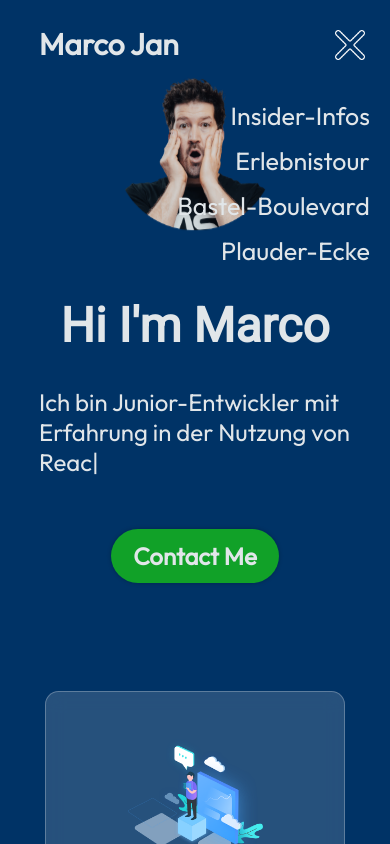
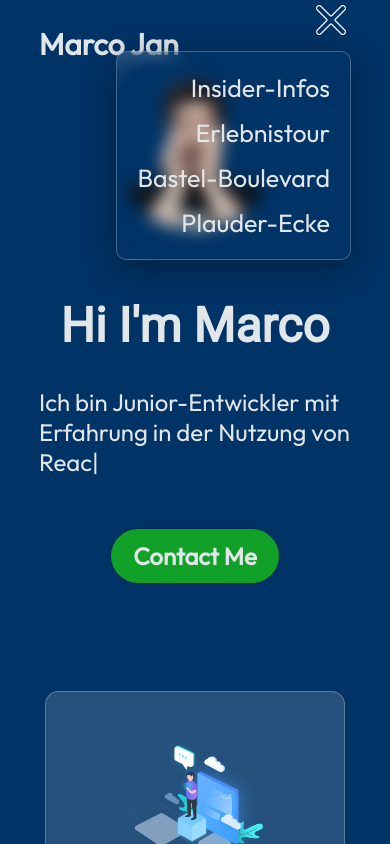
Before and after one commit to Marco-Jan/Portfolio_Marco-Jan, a React (Vite) app: page / in a window 390 px wide. Both pictures are taken after a click on the picture 349 px from the left and 45 px from the top of the page. Shown: the top 844 px of the page. Built offline with nearby package versions, Linux system fonts and the light colour scheme; no server answers; the database is empty.

Commit message:
[CSS]change Navbar mobil transition and add glassEffect

```diff
--- a/src/components/Navbar/Navbar.module.css
+++ b/src/components/Navbar/Navbar.module.css
@@ -31,37 +31,11 @@
     font-size: 25px;
     color: var(--color-text);
     text-decoration: none;
-    transition: color 0.3;
+    transition: color 0.3s;
     display: block;
 }
 
-/* .menuItems a::after {
-    content: "";
-    position: absolute;
-    left: 50%;
-    bottom: 0;
-    width: 0;
-    height: 2px;
-    background-color: #4caf50;
-    transition: width 0.3s ease, left 0.3s ease;
-    transform: translateX(-50%);
-}
-
-
-.menuItems a:hover::after {
-    width: 100%;
-    left: 0;
-} */
-
-.menuBtn {
-    display: none;
-}
-
-.logo {
-    position: relative;
-    height: 80px;
-}
-
+/* Media Queries für mobile Ansicht */
 @media screen and (max-width: 865px) {
     .navbar {
         flex-direction: column;
@@ -70,8 +44,9 @@
 
     .menu {
         position: absolute;
-        right: -70px;
-        margin-right: 10%;
+        right: 0; /* Position innerhalb des Bildschirms */
+        top: 0; /* Bei Bedarf anpassen */
+        margin-right: 0; /* Anpassung für bessere Sichtbarkeit */
         flex-direction: column;
         align-items: flex-end;
         gap: 11px;
@@ -85,25 +60,34 @@
     }
 
     .menuItems {
-        display: none;
+        display: flex; /* Start als flex */
         flex-direction: column;
         align-items: flex-end;
         gap: 13px;
         border-radius: 10px;
-        /* background: rgb(25, 55, 109); */
-        /* background: linear-gradient(0deg,
-        rgba(25, 55, 109, 0.2) 0%,
-        rgba(25, 55, 109, 1)100%); */
-        padding: 24px 0;
-        /* box-shadow: 0 0 4px rgba(0, 0, 0,0.25) */
-
+        background: rgb(25, 55, 109);
+        padding: 24px 5px;
+        box-shadow: 0 0 4px rgba(233, 233, 233, 0.25);
+        transform: translateX(100%); /* Start außerhalb des Bildschirms */
+        opacity: 0; /* Unsichtbar starten */
+        transition: transform 0.3s ease, opacity 0.3s ease; /* Sanfte Übergänge */
     }
 
     .menuOpen {
-        display: flex;
-        z-index: 1;
+        transform: translateX(0); /* Menü in den sichtbaren Bereich bewegen */
+        opacity: 1; /* Menü sichtbar machen */
     }
 
+    .glassEffect {
+        background: linear-gradient(135deg, rgba(255, 255, 255, 0.1) 0%, rgba(255, 255, 255, 0) 10%);
+        border-radius: 10px;
+        border: 0.2px solid rgba(255, 255, 255, 0.25);
+        -webkit-backdrop-filter: blur(8px);
+                backdrop-filter: blur(8px);
+        box-shadow: 0 8px 32px rgba(0, 0, 0, 0.37);
+        padding: 20px;
+        margin-bottom: 20px;
+    }
 }
 
 @media screen and (max-width: 680px) {
@@ -112,7 +96,6 @@
     }
 }
 
-
 @media screen and (max-width: 420px) {
     .navbar {
         flex-direction: column;
@@ -120,7 +103,6 @@
     }
 
     .menu {
-        right: -50px;
+        right: 0; /* Anpassen, falls erforderlich */
     }
-
 }
--- a/src/components/Navbar/Navbar.tsx
+++ b/src/components/Navbar/Navbar.tsx
@@ -20,7 +20,7 @@ export const Navbar = () => {
                     onClick={() => setMenuOpen(!menuOpen)} />
                 {/* Menuopener */}
 
-                <ul className={`${styles.menuItems} ${menuOpen && styles.menuOpen}`} onClick={() => setMenuOpen(false)} >
+                <ul className={`${styles.menuItems} ${menuOpen && styles.menuOpen} ${styles.glassEffect}`} onClick={() => setMenuOpen(false)} >
                     <li><a href="#about">Insider-Infos</a></li>
                     <li><a href="#experience">Erlebnistour</a></li>
                     <li><a href="#projects">Bastel-Boulevard</a></li>
```
